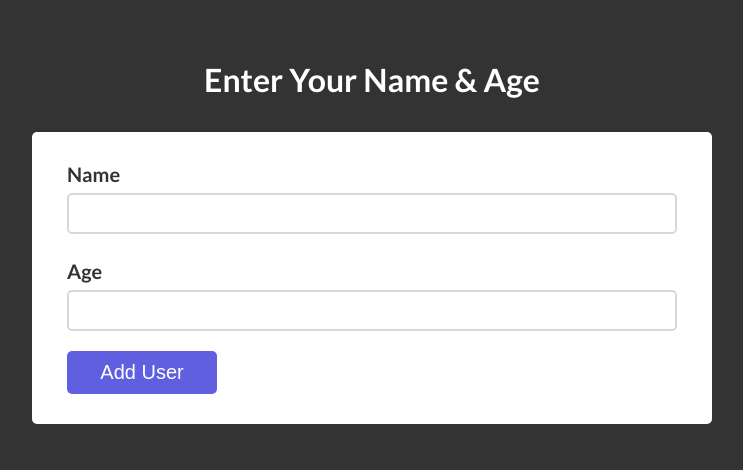
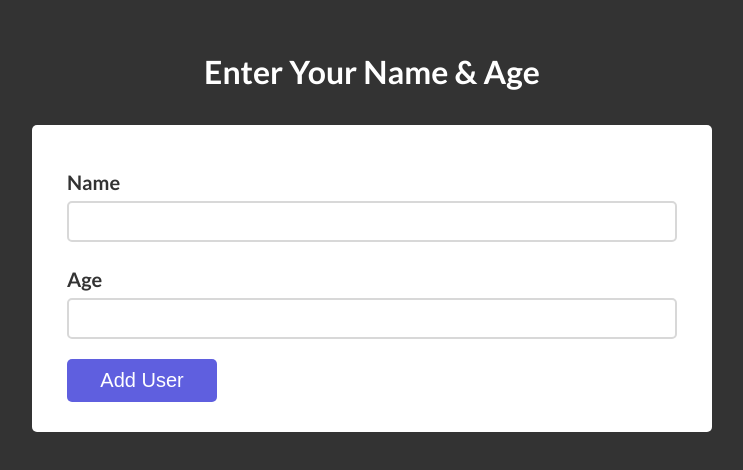
Before and after one commit to jawad-ul-hassan/CRUD-React-App, a React (Create React App) app: page / in a window 1280 px wide. Shown: the part 144-614 px from the top of the page, without its empty margins (268-1011 px from the left). Built offline with nearby package versions, Linux system fonts and the light colour scheme; the HTML template or start-up script is replaced by a standard one.

Commit message:
Minor changes in styling

```diff
--- a/src/components/UserCardList.module.css
+++ b/src/components/UserCardList.module.css
@@ -2,7 +2,7 @@
   background-color: #fff;
   color: #333;
   width: 680px;
-  padding: 25px 35px 15px;
+  padding: 25px 15px 15px;
   border-radius: 5px;
 }
 
--- a/src/components/UserForm.module.css
+++ b/src/components/UserForm.module.css
@@ -2,7 +2,7 @@
   background-color: #fff;
   color: #333;
   width: 680px;
-  padding: 10px 0px 25px;
+  padding: 25px 0px;
   margin: 25px 0px 35px;
   border-radius: 5px;
 }
@@ -35,7 +35,7 @@
 }
 
 .user-form .user-btn {
-  padding: 10px 14px;
+  padding: 10px 12px;
   text-align: center;
   color: #fff;
   background-color: rgb(95, 95, 223);
```
